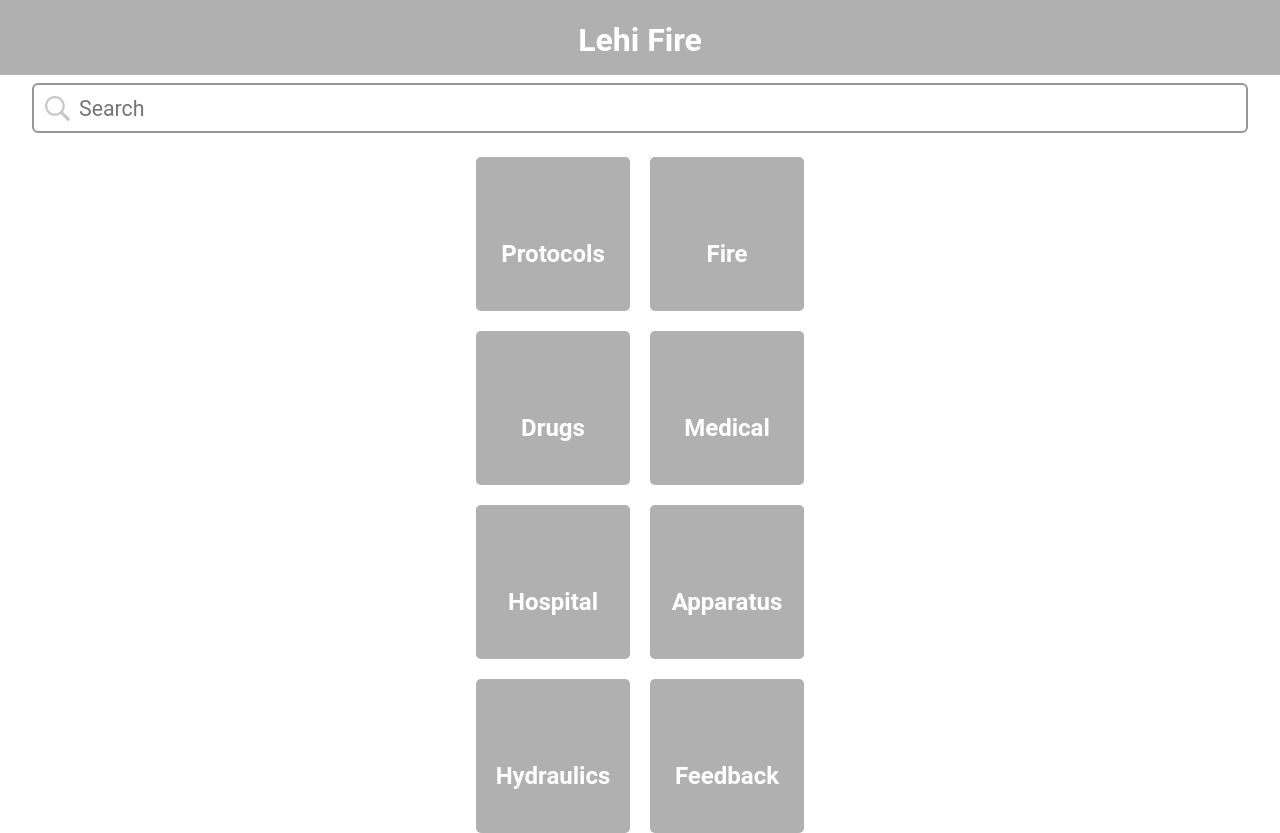
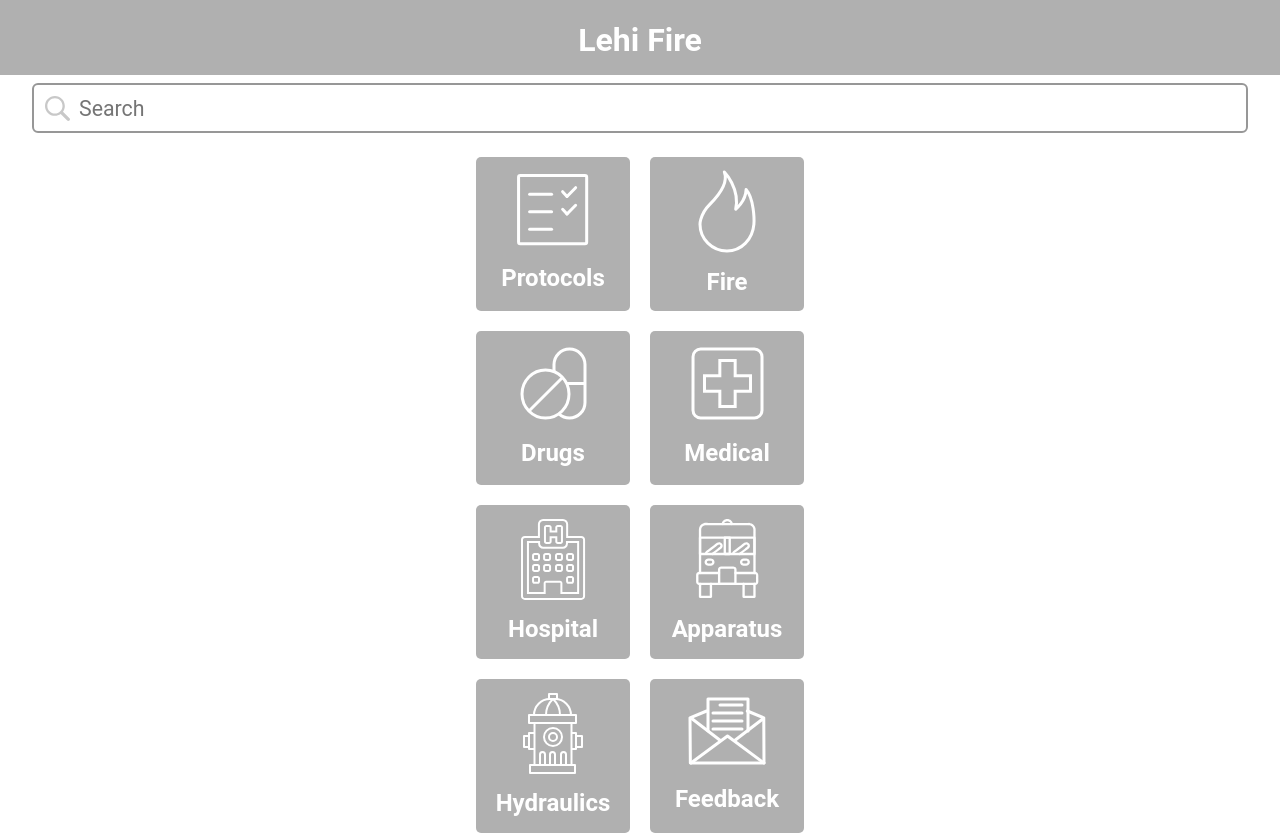
Before and after one commit to V-School-Module-7/firehouse-app, a React (Create React App) app in the folder client/: page / in a window 1280 px wide. Built offline with nearby package versions, Linux system fonts and the light colour scheme.

Commit message:
refactored to send button icons as props when creating buttons

```diff
--- a/client/src/pages/Homepage.js
+++ b/client/src/pages/Homepage.js
@@ -2,6 +2,15 @@
 import styled from "styled-components";
 import SearchBar from "../components/SearchBar";
 import Button from "../components/Button";
+
+import apparatusIcon from "../assets/apparatus.svg";
+import drugsIcon from "../assets/drugs.svg";
+import feedbackIcon from "../assets/feedback.svg";
+import fireIcon from "../assets/fire.svg";
+import hospitalIcon from "../assets/hospital.svg";
+import hydraulicsIcon from "../assets/hydraulics.svg";
+import medicalIcon from "../assets/medical.svg";
+import protocolsIcon from "../assets/protocols.svg";
 
 const HomepageWrapper = styled.div`
   display: flex;
@@ -24,17 +33,21 @@
 
 function Homepage(props) {
   const buttonInfo = [
-    { name: "Protocols", path: "/protocols" },
-    { name: "Fire", path: "/fire" },
-    { name: "Drugs", path: "/drugs" },
-    { name: "Medical", path: "/medical" },
-    { name: "Hospital", path: "/hospital" },
-    { name: "Apparatus", path: "/apparatus" },
-    { name: "Hydraulics", path: "/hydraulics" },
-    { name: "Feedback", path: "/feedback" }
+    { name: "Protocols", path: "/protocols", icon: protocolsIcon },
+    { name: "Fire", path: "/fire", icon: fireIcon },
+    { name: "Drugs", path: "/drugs", icon: drugsIcon },
+    { name: "Medical", path: "/medical", icon: medicalIcon },
+    { name: "Hospital", path: "/hospital", icon: hospitalIcon },
+    { name: "Apparatus", path: "/apparatus", icon: apparatusIcon },
+    { name: "Hydraulics", path: "/hydraulics", icon: hydraulicsIcon },
+    { name: "Feedback", path: "/feedback", icon: feedbackIcon }
   ];
   const displayButtons = buttonInfo.map(buttonInfo => (
-    <Button text={buttonInfo.name} path={buttonInfo.path} />
+    <Button
+      text={buttonInfo.name}
+      path={buttonInfo.path}
+      icon={buttonInfo.icon}
+    />
   ));
   return (
     <HomepageWrapper>
```
